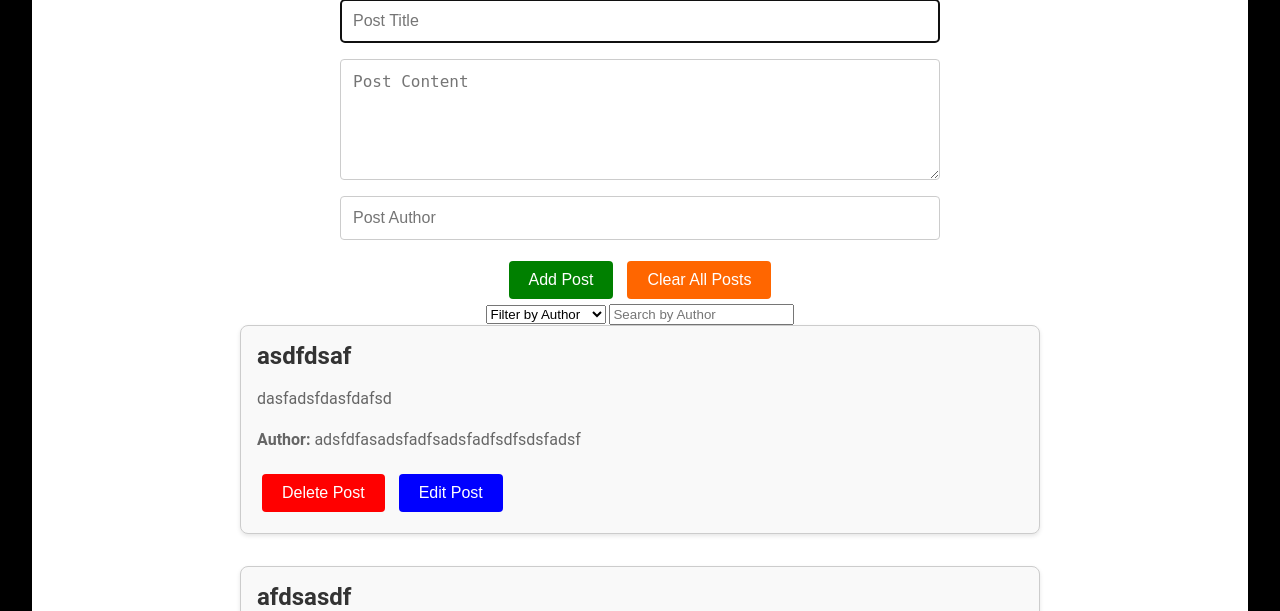
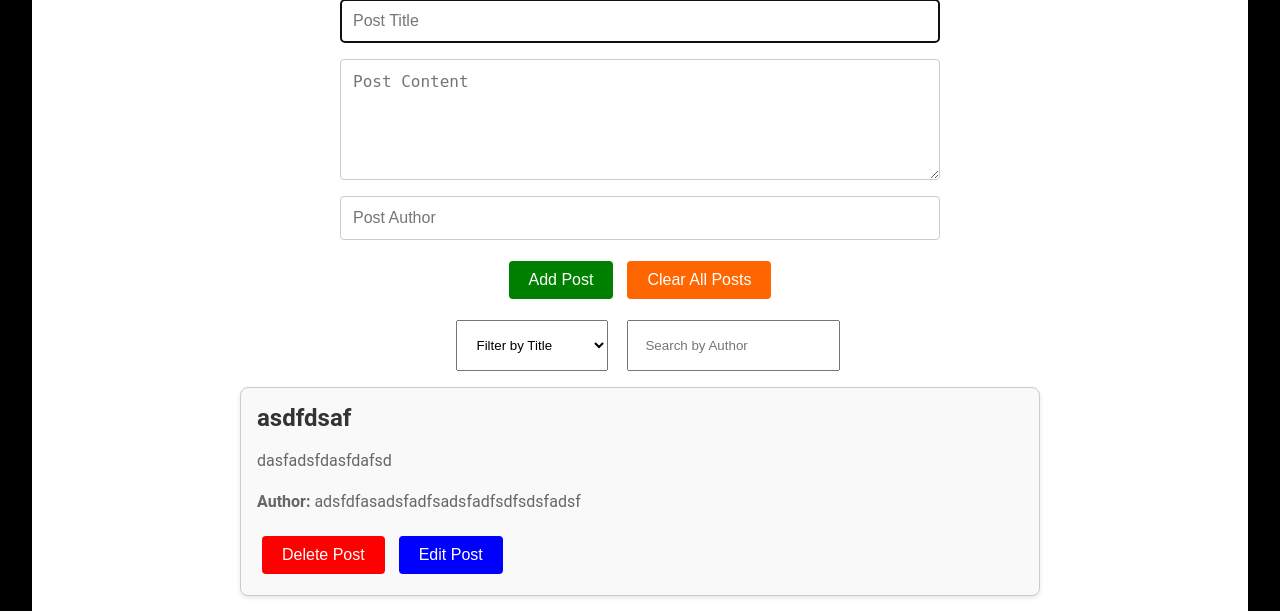
Before and after one commit to danielwmartin1/Blog, a Flask app: page / in a window 1280 px wide. Shown: the part 280-891 px from the top of the page. Run offline with Flask 3, Linux system fonts and the light colour scheme; data comes from the database, SQL or seed files in the repository.

Commit message:
Enhance search functionality UI with improved styling and filter options

```diff
--- a/Templates/index.html
+++ b/Templates/index.html
@@ -26,12 +26,12 @@
 </div>
 
 <div class="search-container">
-    <select id="filter-by" onchange="updateSearchPlaceholder()">
-        <option value="author">Filter by Author</option>
+    <select id="filter-by" onchange="updateSearchPlaceholder()" style="padding: 1rem; margin: 1rem;">
         <option value="title">Filter by Title</option>
         <option value="content">Filter by Content</option>
+        <option value="author">Filter by Author</option>
     </select>
-    <input type="text" id="search-input" placeholder="Search by Author" onkeyup="searchPosts()">
+    <input type="text" id="search-input" placeholder="Search by Author" onkeyup="searchPosts()" style="padding: 1rem;">
 </div>
 
 <div class="posts-container" id="posts-container">
```
